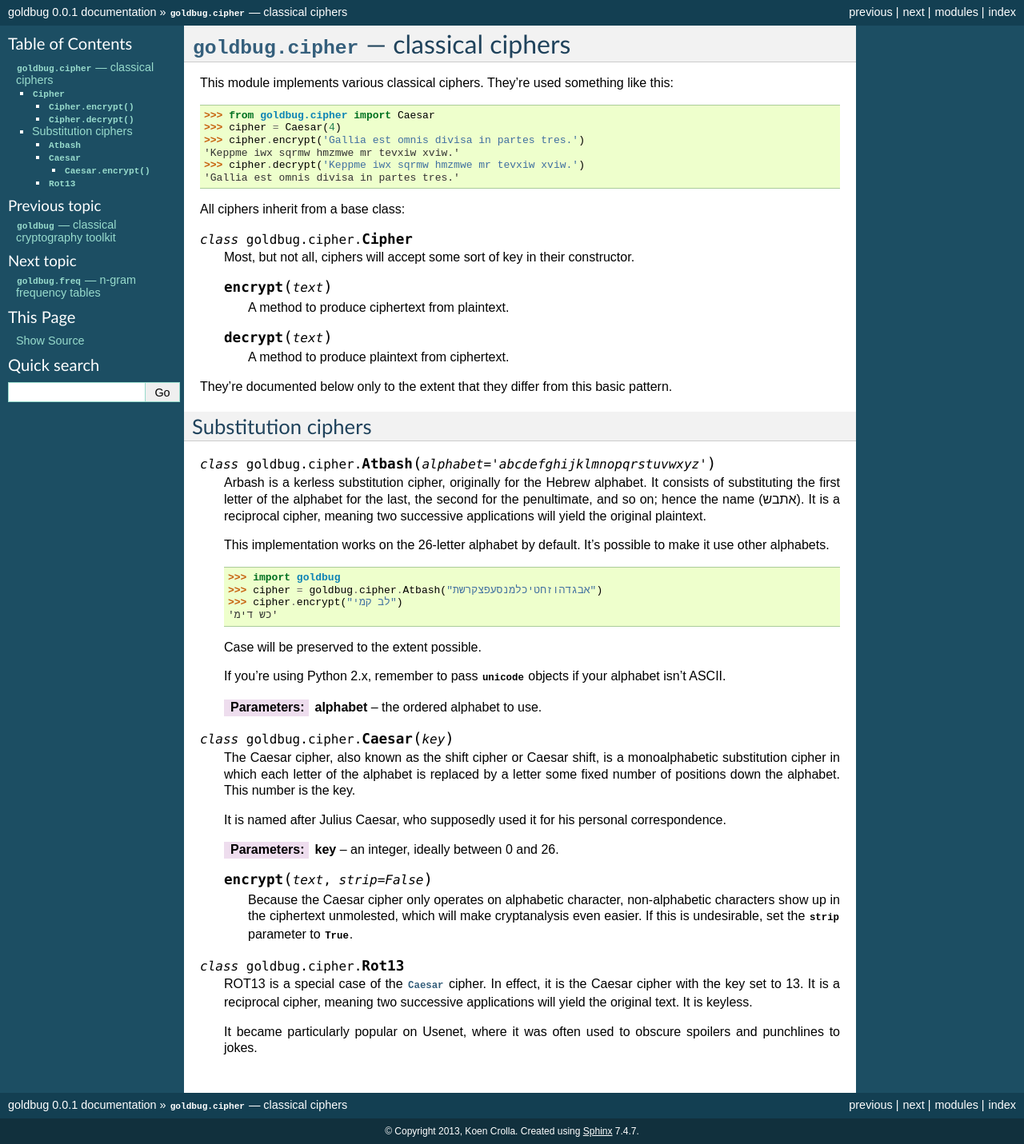
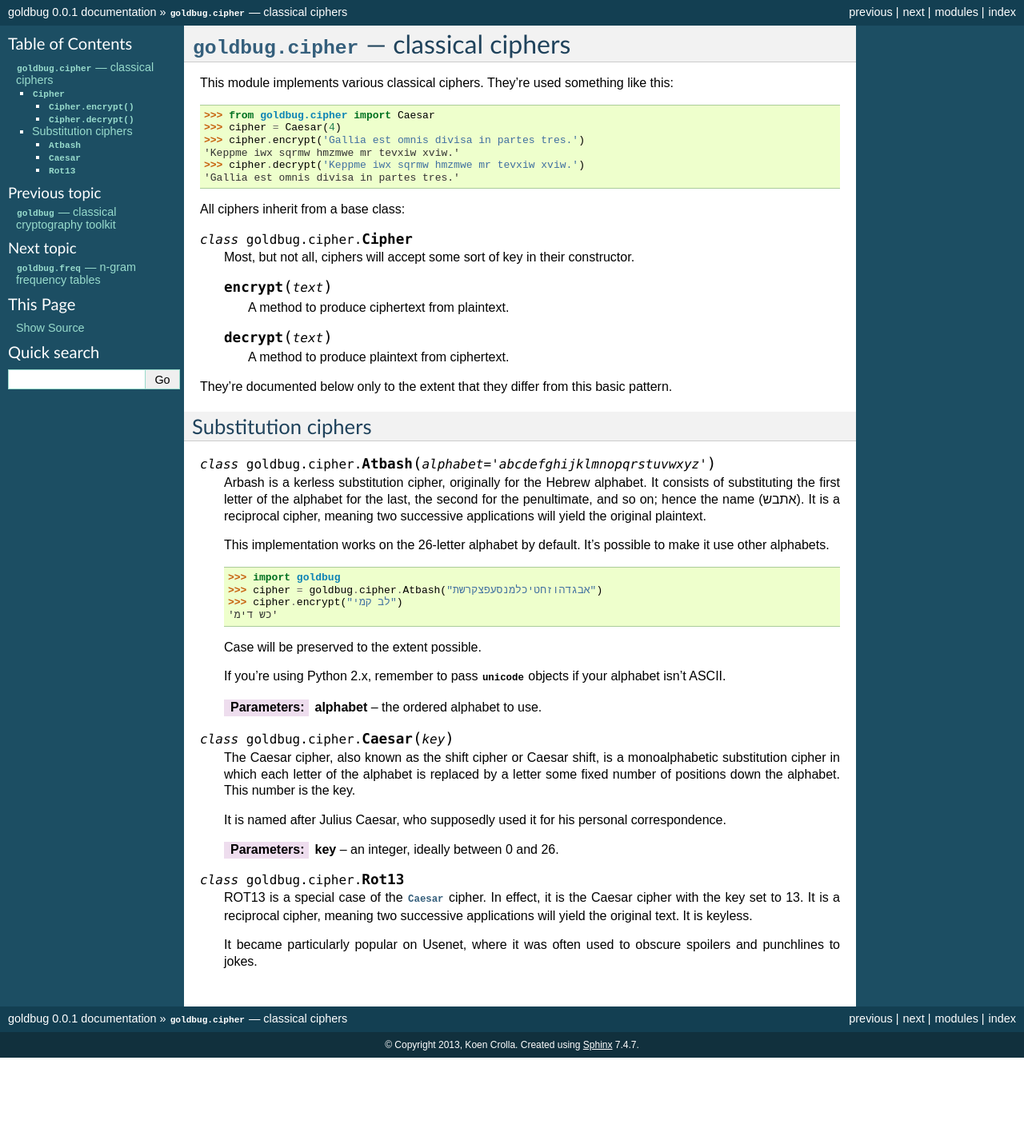
Before and after one commit to Cairnarvon/goldbug, a Sphinx documentation site: the page built from doc/cipher.rst, in a window 1280 px wide. Shown: the whole page at 80% size. Built offline with Sphinx 7.4.7, drawn with Linux system fonts in a browser that asks for light colours; after the commit the page ends 1323 px from its top, so only the background shows below that.

Commit message:
Stripping is now the user's responsibility.

```diff
--- a/doc/cipher.rst
+++ b/doc/cipher.rst
@@ -70,13 +70,6 @@ Substitution ciphers
 
    :param key: an integer, ideally between 0 and 26.
 
-   .. method:: encrypt(text, strip=False)
-
-      Because the Caesar cipher only operates on alphabetic character,
-      non-alphabetic characters show up in the ciphertext unmolested, which
-      will make cryptanalysis even easier. If this is undesirable, set the
-      :data:`strip` parameter to :const:`True`.
-
 .. class:: Rot13()
 
    ROT13 is a special case of the :class:`Caesar` cipher. In effect, it is the
```
